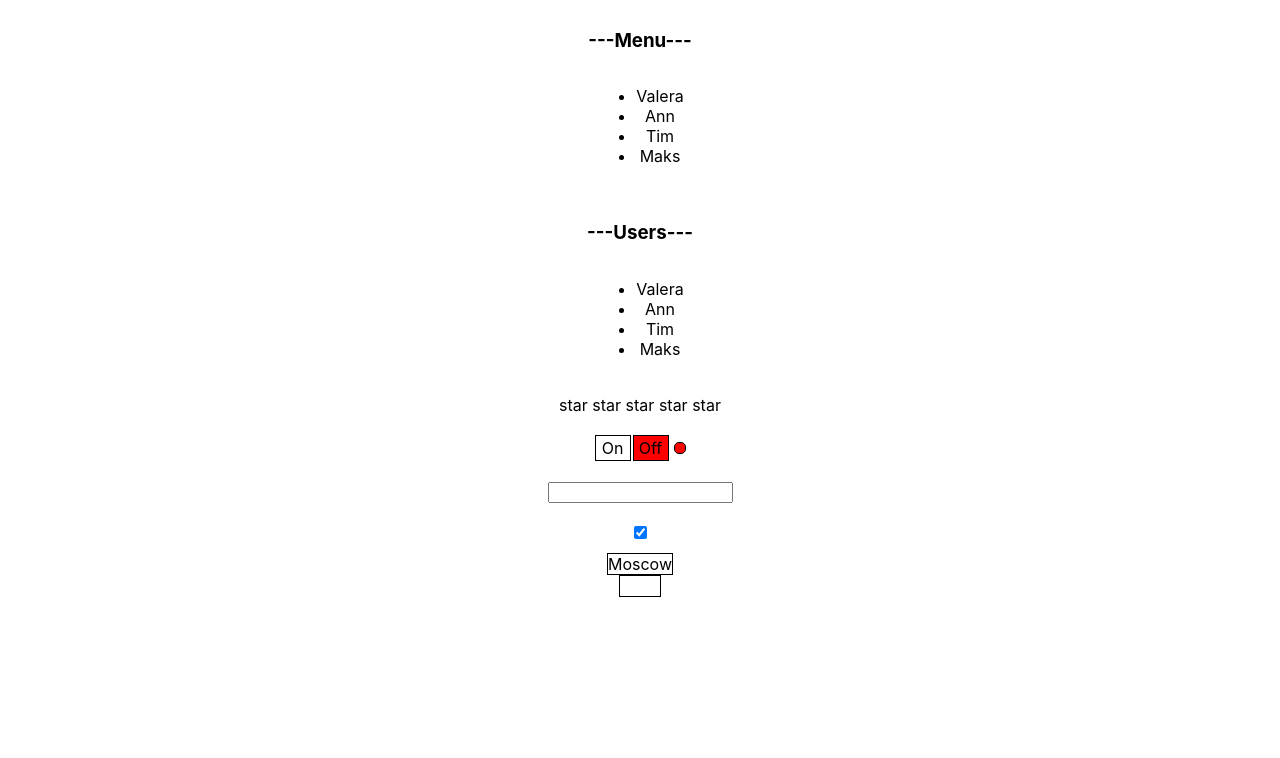
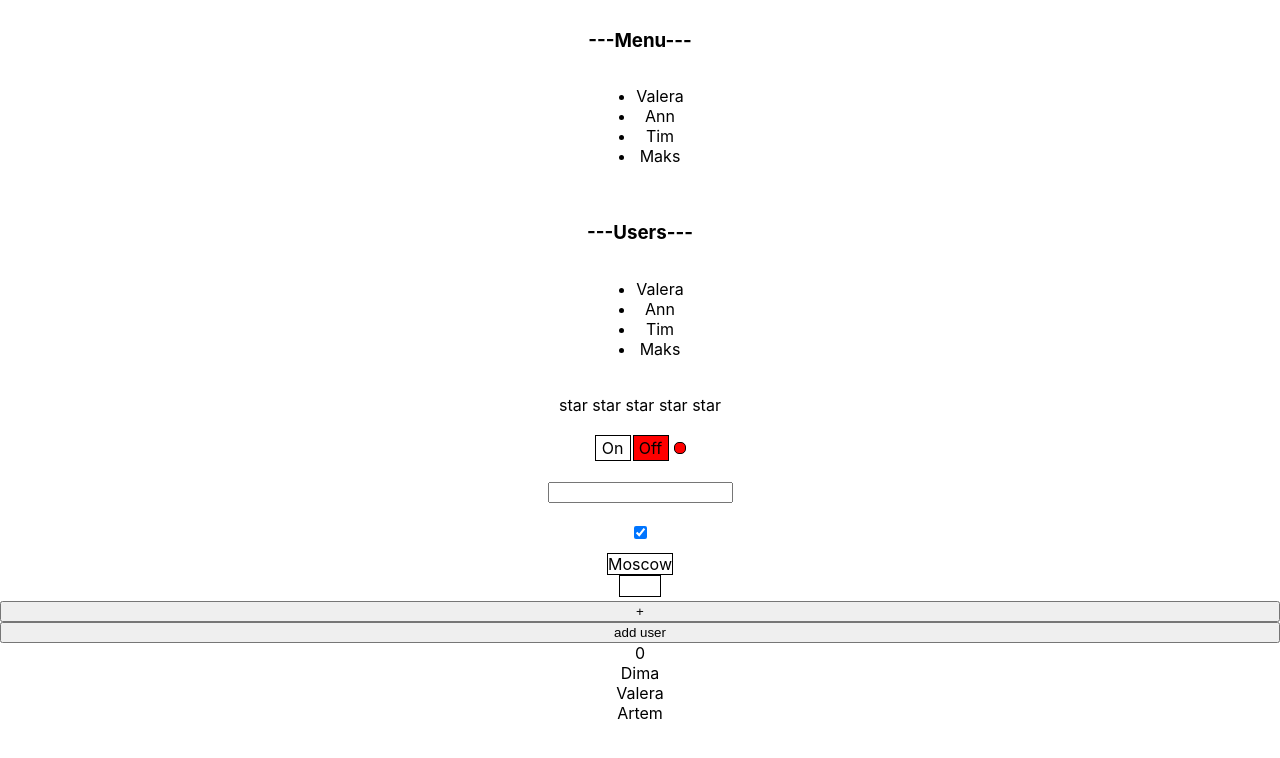
Before and after one commit to YuliyaMartinchuk/ReactVeryDetailed, a React (Create React App) app: page / in a window 1280 px wide. Shown: the top 758 px of the page. Built offline with nearby package versions, Linux system fonts and the light colour scheme.

Commit message:
added example React.memo

```diff
--- a/src/App.tsx
+++ b/src/App.tsx
@@ -6,6 +6,7 @@
 import Input from "./components/Input/Input";
 import Checkbox from "./components/Checkbox/Checkbox";
 import Select, {SelectItemsType} from "./components/Select/Select";
+import {Example1} from "./components/ReactMemo/ReactMemo";
 
 
 
@@ -62,6 +63,8 @@
                     selectValue={null}
                     items={selectItems} />
 
+            <Example1/>
+
             {/*{Uncontrolled components}*/}
 
             {/* <PageTitle title={"This is App component"}/>
--- /dev/null
+++ b/src/components/ReactMemo/ReactMemo.tsx
@@ -0,0 +1,31 @@
+import React, {useState} from 'react';
+
+const NewMessagesCounter=(props:{count:number})=> {
+    return <div>{props.count}</div>
+}
+
+const UsersSecret=(props:{users:Array<string>})=> {
+    return <div>
+        {props.users.map((u,i)=><div key={i} >{u}</div>)
+        }
+    </div>
+}
+
+const Users = React.memo(UsersSecret)
+
+
+export const Example1 = () => {
+    const [counter, setCounter] = useState(0)
+    const [users, setUsers]=useState(["Dima", "Valera", "Artem"])
+    const addUser=()=>{
+        setUsers([...users,"Ann"+ new Date().getTime()])
+    }
+    return (
+        <>
+            <button onClick={()=>{setCounter(counter+1)}}>+</button>
+            <button onClick={addUser}>add user</button>
+            <NewMessagesCounter count={counter}/>
+            <Users users={users}/>
+        </>
+    );
+};
```
Also changed, not shown: 1 other file (tests, documents, lock files or other folders).
